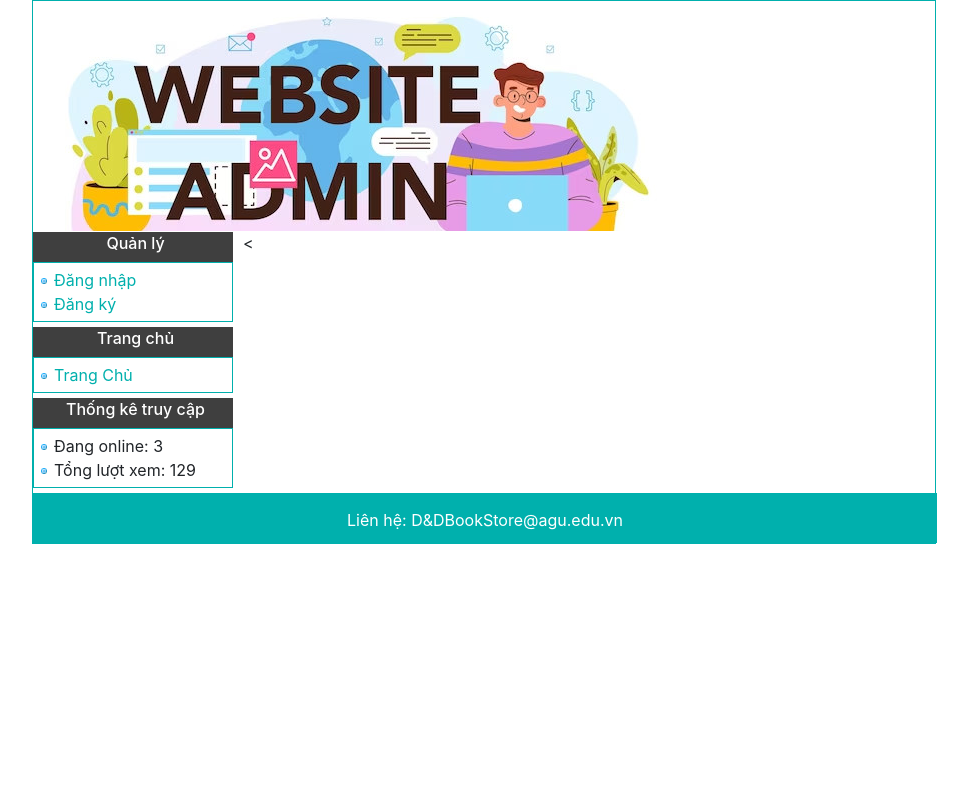
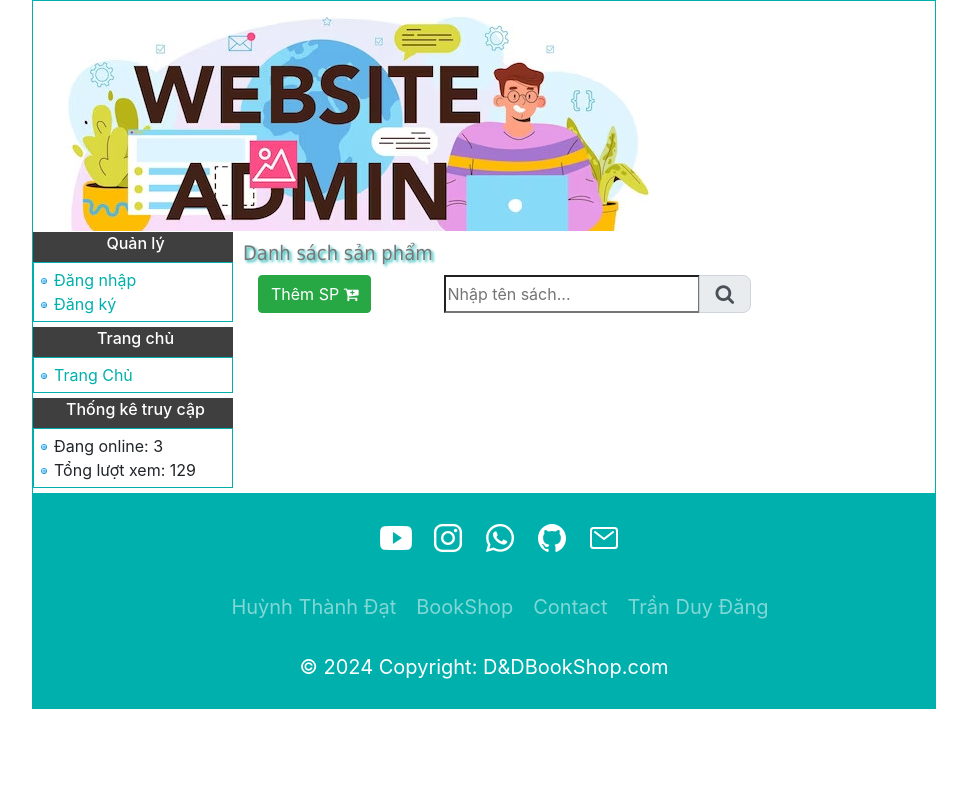
Before and after one commit to dathuynh1710/BookShop, a PHP site: page /index.php?do=search_xuly in a window 1280 px wide. Shown: the whole page, without its empty margins (156-1124 px from the left). Run offline with PHP 8.4, Linux system fonts and the light colour scheme; some libraries are stand-ins or nearby versions.

Commit message:
Complete #3

```diff
--- a/Admin/css/style.css
+++ b/Admin/css/style.css
@@ -121,9 +121,7 @@ a {
 }
 
 #PhanCuoi {
-    width: 904px;
     clear: both;
-    height: 50px;
     background-color: var(--main--color);
 }
 
--- /dev/null
+++ b/Admin/footer.php
@@ -0,0 +1,137 @@
+    <head>
+        <style>
+            body {
+                justify-content: flex-end;
+                align-items: flex-end;
+                min-height: 100vh;
+                background-color: white;
+            }
+
+            .footer {
+                position: relative;
+                width: 100%;
+                background: #00b0ad;
+                height: 215px;
+                padding: 20px 50px;
+                display: flex;
+                justify-content: center;
+                align-items: center;
+                flex-direction: column;
+            }
+
+            .social-icon {
+                display: flex;
+                justify-content: center;
+                align-items: center;
+                position: relative;
+                margin: 10px 5px;
+                flex-wrap: wrap;
+            }
+
+            .icon-elem {
+                list-style: none;
+            }
+
+            .icon {
+                color: white;
+                font-size: 32px;
+                display: inline-block;
+                margin: 0 10px;
+                transition: 0.5s;
+            }
+
+            .icon:hover {
+                transform: translateY(-10px);
+            }
+
+            .menu {
+                display: flex;
+                justify-content: center;
+                position: relative;
+                align-items: center;
+                margin: 10px 0;
+                flex-wrap: wrap;
+            }
+
+            .menu-elem {
+                list-style: none;
+            }
+            .menu-icon {
+                color: white;
+                font-size: 20px;
+                display: inline-block;
+                text-decoration: none;
+                margin: 5px 10px;
+                opacity: 0.5;
+                transition: 0.3s;
+            }
+
+            .menu-icon:hover {
+                opacity: 1;
+            }
+
+            .text {
+                color: white;
+                text-align: center;
+                margin-top: 15px;
+                margin-bottom: 10px;
+                font-size: 20px;
+            }
+        </style>
+    </head>
+    <body>
+        <footer class="footer">
+            <ul class="social-icon">
+                <li class="icon-elem">
+                    <a href="" class="icon">
+                        <ion-icon name="logo-youtube"></ion-icon>
+                    </a>
+                </li>
+                <li class="icon-elem">
+                    <a href="" class="icon">
+                        <ion-icon name="logo-instagram"></ion-icon>
+                    </a>
+                </li>
+                <li class="icon-elem">
+                    <a href="" class="icon">
+                        <ion-icon name="logo-whatsapp"></ion-icon>
+                    </a>
+                </li>
+                <li class="icon-elem">
+                    <a href="" class="icon">
+                        <ion-icon name="logo-github"></ion-icon>
+                    </a>
+                </li>
+                <li class="icon-elem">
+                    <a href="" class="icon">
+                        <ion-icon name="mail-outline"></ion-icon>
+                    </a>
+                </li>
+            </ul>
+            <ul class="menu">
+                <li class="menu-elem">
+                    <a href="" class="menu-icon"> Huỳnh Thành Đạt </a>
+                </li>
+                <li class="menu-elem">
+                    <a href="/bookshop/TrangTin/index.php" class="menu-icon"> BookShop </a>
+                </li>
+                <li class="menu-elem">
+                    <a href="/bookshop/TrangTin/index.php?do=contact" class="menu-icon"> Contact </a>
+                </li>
+                <li class="menu-elem">
+                    <a href="" class="menu-icon"> Trần Duy Đăng </a>
+                </li>
+
+            </ul>
+            <p class="text">© 2024 Copyright: D&DBookShop.com</p>
+        </footer>
+        <script
+            type="module"
+            src="https://unpkg.com/ionicons@7.1.0/dist/ionicons/ionicons.esm.js"
+        ></script>
+        <script
+            nomodule
+            src="https://unpkg.com/ionicons@7.1.0/dist/ionicons/ionicons.js"
+        ></script>
+    </body>
+</html>
--- a/Admin/index.php
+++ b/Admin/index.php
@@ -96,7 +96,7 @@
 				</div>
 			</div>
 			<div id="PhanCuoi">
-				<div class="lienhe">Liên hệ: D&DBookStore@agu.edu.vn</div>
+				<?php include "footer.php" ?>
 			</div>
 		</div>
 		<script src="https://cdn.jsdelivr.net/npm/bootstrap@5.2.3/dist/js/bootstrap.bundle.min.js" integrity="sha384-kenU1KFdBIe4zVF0s0G1M5b4hcpxyD9F7jL+jjXkk+Q2h455rYXK/7HAuoJl+0I4" crossorigin="anonymous"></script>
--- a/Admin/search_xuly.php
+++ b/Admin/search_xuly.php
@@ -1,9 +1,33 @@
-<<?php
-	if (isset($_REQUEST['ok'])) {
-            // Gán hàm addslashes để chống sql injection
-        $search = addslashes($_POST['search']);
-		$sql = "select s.IDSach, s.TenSach, s.MoTa, s.NamXB, s.KichThuoc, s.SoTrang,s.HinhAnh, s.DonGia, s.SoLuong,t.IDTheLoai, t.TenTheLoai
-		from (sach s inner join theloai t on s.IDTheLoai = t.IDTheLoai) where TenSach like '%$search%'";
+<?php
+$search = isset($_POST['search']) ? addslashes($_POST['search']) : '';
+$showSearchResult = false;
+
+if (!empty($search)) {
+    $sql = "SELECT
+                sach.IDSach,
+                sach.TenSach,
+                sach.MoTa,
+                sach.NamXB,
+                sach.KichThuoc,
+                sach.SoTrang,
+                sach.HinhAnh,
+                sach.DonGia,
+                sach.SoLuong,
+                theloai.TenTheLoai,
+                tacgia.TenTacGia,
+                nhaxuatban.TenNhaXuatBan
+            FROM
+                sach
+            JOIN
+                theloai ON sach.IDTheLoai = theloai.IDTheLoai
+            JOIN
+                tacgia ON sach.IDTacGia = tacgia.IDTacGia
+            LEFT JOIN
+                nhaxuatban ON sach.IDNhaXuatBan = nhaxuatban.IDNhaXuatBan
+            WHERE
+                sach.TenSach LIKE '%$search%'
+            ORDER BY
+                sach.IDSach DESC";
     $danhsach = $connect->query($sql);
     if (!$danhsach) {
         die("Không thể thực hiện câu lệnh SQL: " . $connect->connect_error);
@@ -12,29 +36,61 @@
 
     $num = mysqli_num_rows($danhsach);
 
-		if (empty($search)) {
-			echo "Hãy nhập dữ liệu vào ô tìm kiếm";
-		} else {
-			if ($num > 0 && $search != "") {
-				echo "<div style='margin-top: 40px;'>";
-					echo "<h3> Có $num kết quả trả về với từ khóa <b>$search</b> <br /></h3>";
+    if ($num > 0) {
+        $showSearchResult = true;
+    }
+}
+
+if ($showSearchResult) {
+    echo "<h4 style='display: inline-block'>Kết quả tìm kiếm của: '$search'</h4>";
+    echo "<a style='float:right;' href='index.php?do=sanpham' class='btn btn-secondary'>Back</a>";
+
+    echo '<table class="table" id="userstable">
+            <thead>
+                <tr>
+                    <th>STT</th>
+                    <th>Hình Ảnh</th>
+                    <th>Tên Sách</th>
+                    <th>Giá(VNĐ)</th>
+                    <th width=20%>Số lượng</th>
+                    <th colspan="2">Action</th>
+                </tr>
+            </thead>';
     $stt = 1;
     while ($dong = $danhsach->fetch_array(MYSQLI_ASSOC)) {
         echo "<tr>";
         echo "<td>" . $stt . "</td>";
-                            echo "<td><img src='".$dong['HinhAnh']."' width='100'/></td>";
-                            echo "<td > " . $dong["TenSach"] . "</td>";
+        echo "<td><img src='" . $dong['HinhAnh'] . "' width='100'/></td>";
+        echo "<td>" . $dong["TenSach"] . "</td>";
         echo "<td>" . number_format($dong["DonGia"], 0, '.', '.') . "</td>";
-                            echo "<td >" . $dong["SoLuong"] . "</td>";
+        echo "<td>" . $dong["SoLuong"] . "</td>";
         echo "<td align='center'><a href='index.php?do=sanpham_sua&id=" . $dong["IDSach"] . "' class='link-dark'><i class='fa-solid fa-pen-to-square fs-5 me-3'></i></a></td>";
         echo "<td align='center'><a href='index.php?do=sanpham_xoa&id=" . $dong["IDSach"] . "' class='link-dark' onclick='return confirm(\"Bạn có muốn xóa sách " . $dong['TenSach'] . " không?\")'><i class='fa-solid fa-trash fs-5'></i></a></td>";
-
         echo "</tr>";
         $stt++;
     }
-				echo "</div>";
-			} else
-				echo "Không tìm thấy kết quả!";
-		}
-	}
+    echo '</table>';
+} else {
+    // Hiển thị giao diện tìm kiếm và danh sách sản phẩm
     ?>
+    <h3>Danh sách sản phẩm</h3>
+    <div class="container">
+        <div class="row mb-3">
+            <div class="col-3">
+                <a href="index.php?do=sanpham_them"><button type="button" class="btn btn-success" data-toggle="modal" data-target="#userModal" id="addnewbtn">Thêm SP <i class="fa fa-cart-plus"></i></button></a>
+            </div>
+            <div class="col-9">
+                <form action="index.php?do=search_xuly" method="post" autocomplete="off">
+                    <div class="col-9">
+                        <div class="input-group input-group-lg">
+                            <div class="input-group-prepend">
+                            </div>
+                            <input class="search" type="text" class="form-control" name="search" aria-label="Sizing example input" aria-describedby="inputGroup-sizing-lg" placeholder="Nhập tên sách..." id="searchinput">
+                            <span class="input-group-text" id="basic-addon2"><i class="fa fa-search" aria-hidden="true"></i></span>
+                        </div>
+                    </div>
+                </form>
+            </div>
+        </div>
+    </div>
+<?php } ?>
```
Also changed, not shown: Admin/sanpham.php (+21 -7 lines), Admin/images/Screenshot 2024-05-04 173514.png (added), TrangTin/images/Screenshot 2024-05-04 173514.png (added). Lines whose indentation alone changed are shown as unchanged.
